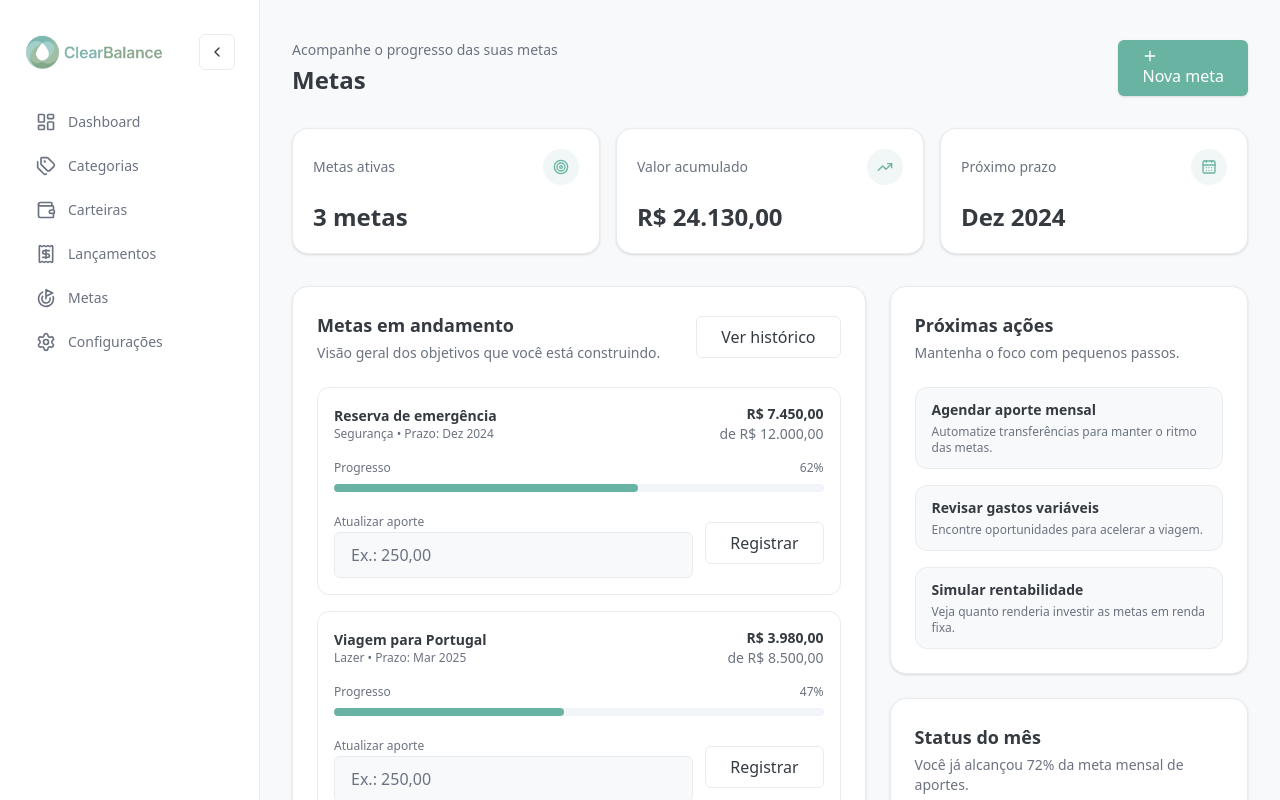
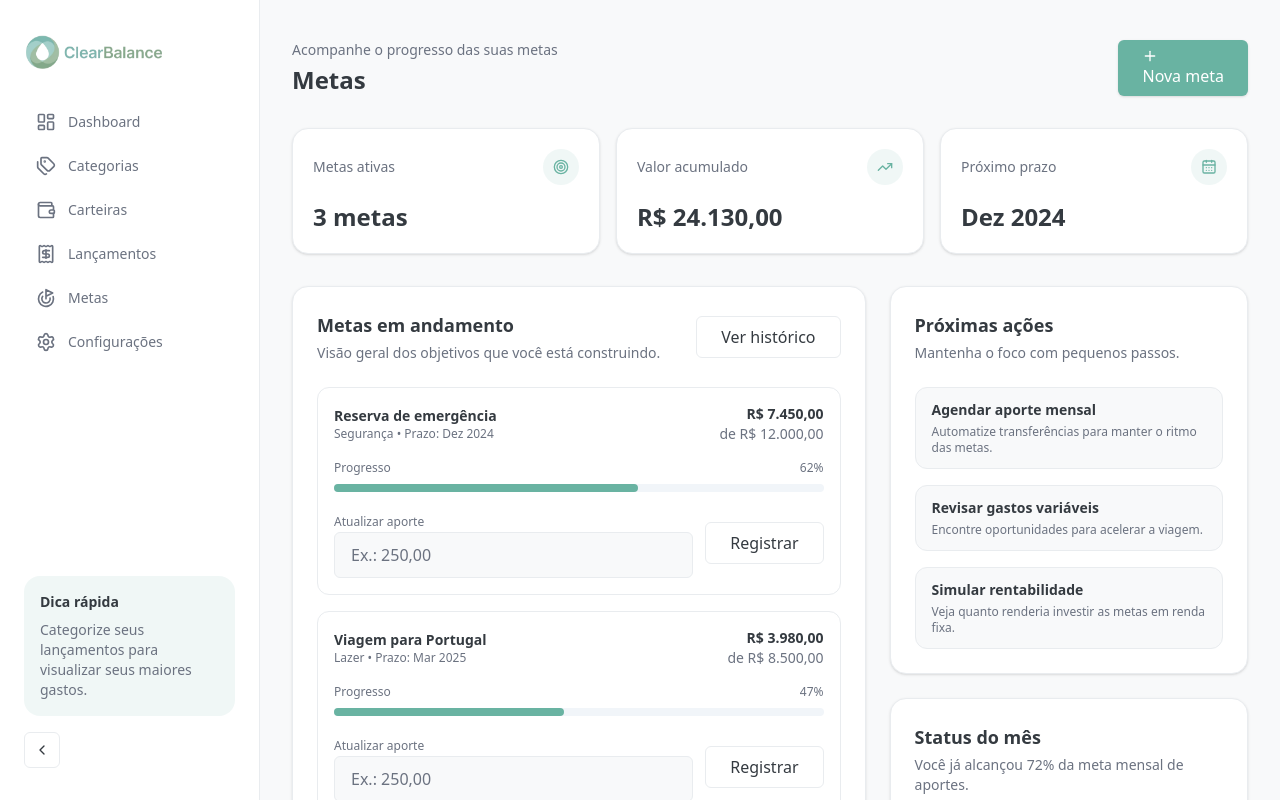
Before and after one commit to CaioSouzalimaa/clearbalance, a Next.js app: page /goals in a window 1280 px wide. Shown: the top 800 px of the page. Built offline with nearby package versions, Linux system fonts and the light colour scheme.

Commit message:
Adjust sidebar layout and toggle position

```diff
--- a/components/dashboard/sidebar.tsx
+++ b/components/dashboard/sidebar.tsx
@@ -66,11 +66,10 @@ interface SidebarProps {
 export const Sidebar = ({ isCollapsed, onToggleCollapse }: SidebarProps) => {
   return (
     <aside
-      className={`hidden min-h-screen flex-col gap-8 border-r border-border bg-surface py-8 transition-all duration-200 md:flex ${
+      className={`hidden h-screen flex-col gap-8 overflow-hidden border-r border-border bg-surface py-8 transition-all duration-200 md:flex ${
         isCollapsed ? "w-20 px-4" : "w-[260px] px-6"
       }`}
     >
-      <div className="flex items-center justify-between gap-3">
       <div className="flex items-center gap-3">
         {isCollapsed ? (
           <Image
@@ -90,22 +89,7 @@ export const Sidebar = ({ isCollapsed, onToggleCollapse }: SidebarProps) => {
           />
         )}
       </div>
-        <Button
-          type="button"
-          variant="outline"
-          onClick={onToggleCollapse}
-          aria-label={isCollapsed ? "Expandir menu" : "Recolher menu"}
-          aria-expanded={!isCollapsed}
-          className="flex h-9 w-9 items-center justify-center px-0"
-        >
-          {isCollapsed ? (
-            <LucideIcon icon={ChevronRight} className="h-4 w-4" aria-hidden />
-          ) : (
-            <LucideIcon icon={ChevronLeft} className="h-4 w-4" aria-hidden />
-          )}
-        </Button>
-      </div>
-      <nav className="flex flex-col gap-2 text-sm font-medium text-muted-foreground">
+      <nav className="flex flex-1 flex-col gap-2 text-sm font-medium text-muted-foreground">
         {navItems.map((item) => {
           const Icon = item.icon;
           return (
@@ -125,14 +109,32 @@ export const Sidebar = ({ isCollapsed, onToggleCollapse }: SidebarProps) => {
           );
         })}
       </nav>
+      <div className="mt-auto flex flex-col gap-4">
         {!isCollapsed ? (
-        <div className="mt-auto rounded-2xl bg-primary/10 p-4 text-sm text-muted-foreground">
+          <div className="rounded-2xl bg-primary/10 p-4 text-sm text-muted-foreground">
             <p className="font-semibold text-foreground">Dica rápida</p>
             <p className="mt-2">
               Categorize seus lançamentos para visualizar seus maiores gastos.
             </p>
           </div>
         ) : null}
+        <Button
+          type="button"
+          variant="outline"
+          onClick={onToggleCollapse}
+          aria-label={isCollapsed ? "Expandir menu" : "Recolher menu"}
+          aria-expanded={!isCollapsed}
+          className={`flex h-9 w-9 items-center justify-center px-0 ${
+            isCollapsed ? "self-center" : ""
+          }`}
+        >
+          {isCollapsed ? (
+            <LucideIcon icon={ChevronRight} className="h-4 w-4" aria-hidden />
+          ) : (
+            <LucideIcon icon={ChevronLeft} className="h-4 w-4" aria-hidden />
+          )}
+        </Button>
+      </div>
     </aside>
   );
 };
```
Lines whose indentation alone changed are shown as unchanged.
